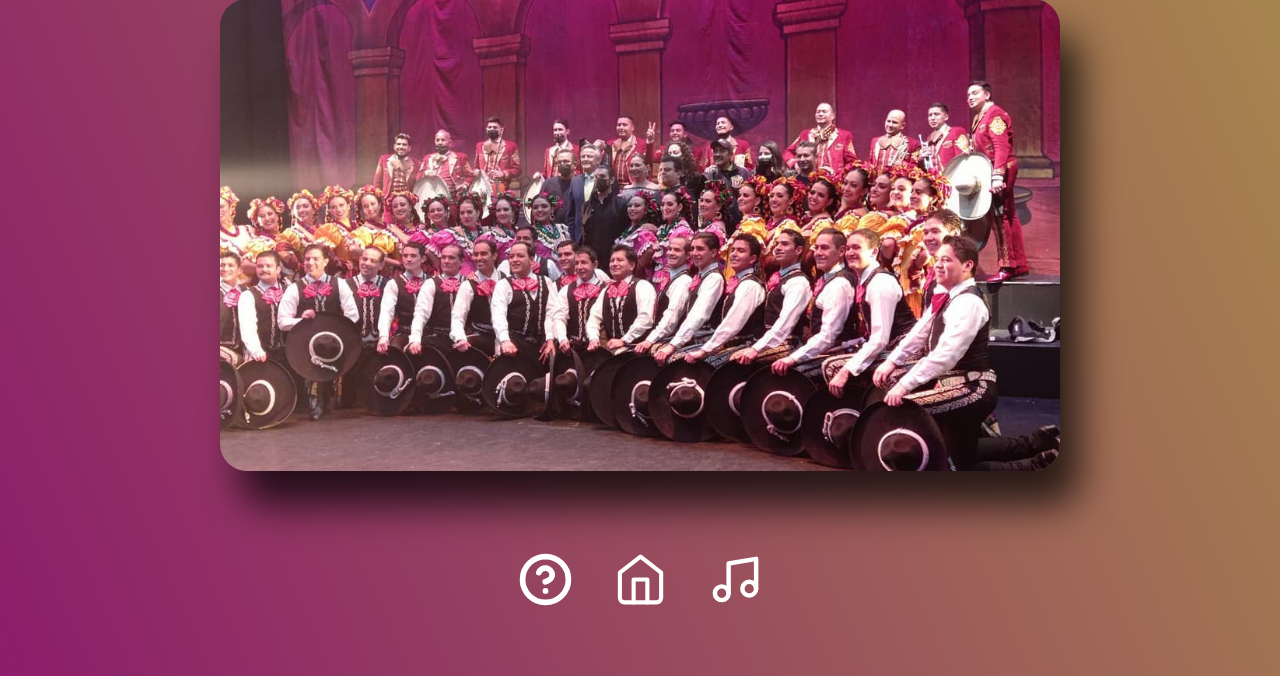
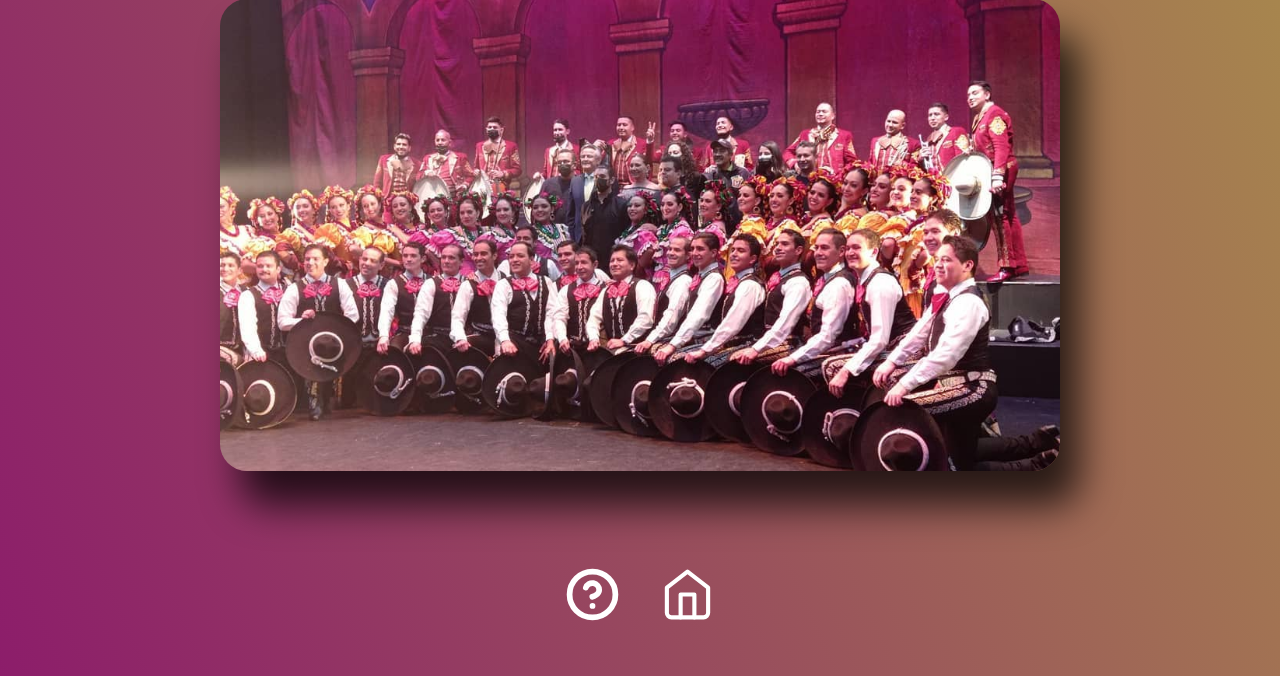
Before and after one commit to devinalzate/colombianuevaerap, a PHP site: page /pag_experiencia/index_e.html in a window 1280 px wide. Shown: the part 1239-1915 px from the top of the page. Run offline with PHP 8.4, Linux system fonts and the light colour scheme.

Commit message:
Arreglo de error dimenciones footer

```diff
--- a/pag_experiencia/index_e.html
+++ b/pag_experiencia/index_e.html
@@ -56,9 +56,9 @@
             <a href="../index.html">
                 <div class="r_home icon"></div>
             </a>
-            <a href="../pag_mariachi/index.html" src="../styles/assets/icons/mariachi.svg">
+            <!-- <a href="../pag_mariachi/index.html" src="../styles/assets/icons/mariachi.svg">
             <div class="r_mariachi icon"></div>
-            </a>
+            </a> -->
         </footer>
     </body>
 </html>
--- a/pag_experiencia/styles/mobile.css
+++ b/pag_experiencia/styles/mobile.css
@@ -130,20 +130,28 @@ footer .r_mariachi {
     width: 55px;
     height: 55px;
 }
+@media (min-width: 600px) {
+    body{
+        height: 2244px;
+    }
+    footer {
+        margin-top: 136px;
+    }
+}
 @media (min-width: 768px) {
     body {
-        height: 2142px;
+        height: 2244px;
     }
     footer {
-        top: 2058px;
+        /* top: 2058px; */
     }
 }
 @media (min-width: 1024px) {
     body {
-        height: 2193px;
+        height: 2244px;
     }
     footer {
-        top: 2118px;
+        /* top: 2118px; */
     }
 }
 @media (min-width: 1250px) {
@@ -151,6 +159,6 @@ footer .r_mariachi {
         height: 1908px;
     }
     footer {
-        top: 1791px;
+        margin-top: -222px;
     }
 }
--- a/pag_identidad/index_i.html
+++ b/pag_identidad/index_i.html
@@ -49,9 +49,9 @@
             <a href="../index.html">
                 <div class="r_home icon"></div>
             </a>
-            <a href="../pag_mariachi/index.html" src="../styles/assets/icons/mariachi.svg">
+            <!-- <a href="../pag_mariachi/index.html" src="../styles/assets/icons/mariachi.svg">
             <div class="r_mariachi icon"></div>
-            </a>
+            </a> -->
         </footer>
     </body>
 </html
```
